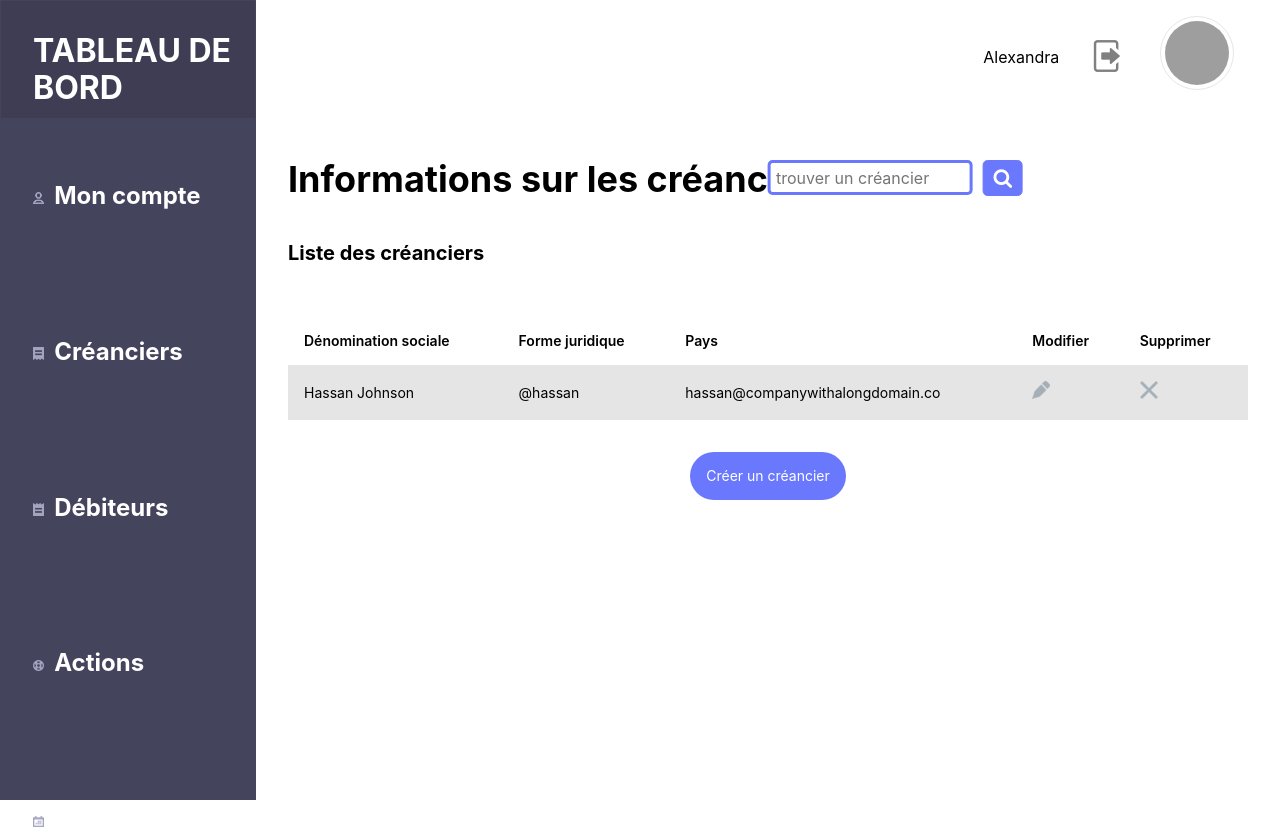
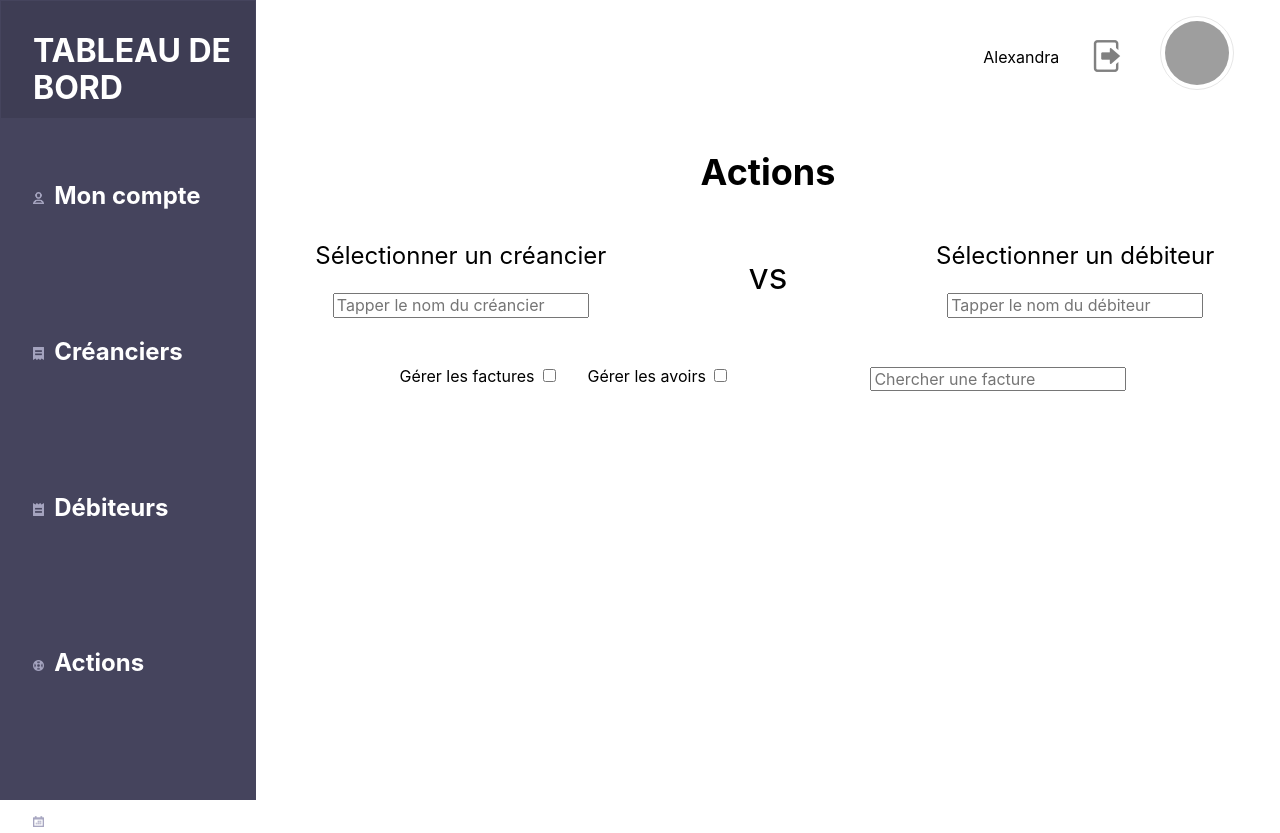
Before and after one commit to WildCodeSchool/paris-js-0918-groupe2-react, a React (Create React App) app: page /dashboard in a window 1280 px wide. Built offline with nearby package versions, Linux system fonts and the light colour scheme; grey boxes are pictures that could not be loaded.

Commit message:
Created the top of the actions page

```diff
--- a/src/components/actions.js
+++ b/src/components/actions.js
@@ -1,11 +1,56 @@
 import React, { Component } from "react";
+import "./actions.css";
 
 class Actions extends Component {
   state = {};
   render() {
     return (
-      <div>
-        <p className="fl w-100">pouet</p>
+      <div className="fl w-100">
+        <div className="fl w-100 tc">
+          <h1 className="f2">Actions</h1>
+        </div>
+        <div className="fl w-100 tc">
+          <div className="fl w-40">
+            <p className="f3">Sélectionner un créancier</p>
+            <form action="creancier">
+              <input
+                type="text"
+                name="creancierlookup"
+                placeholder="Tapper le nom du créancier"
+              />
+            </form>
+          </div>
+          <div className="fl w-20 ">
+            <p className="f2 lh-title">vs</p>
+          </div>
+          <div className="fl w-40">
+            <p className="f3">Sélectionner un débiteur</p>
+            <form action="debiteur">
+              <input
+                type="text"
+                name="debiteurlookup"
+                placeholder="Tapper le nom du débiteur"
+              />
+            </form>
+          </div>
+        </div>
+        <div className="fl w-100 pt4">
+          <div className="fl w-60 tc">
+            <span className="pr2">Gérer les factures</span>
+            <input type="checkbox" name="factures" value="factures" />
+            <span className="pr2 pl4">Gérer les avoirs</span>
+            <input type="checkbox" name="avoirs" value="avoirs" />
+          </div>
+          <div className="fl w-40">
+            <form action="facture">
+              <input
+                type="text"
+                name="facturelookup"
+                placeholder="Chercher une facture"
+              />
+            </form>
+          </div>
+        </div>
       </div>
     );
   }
--- a/src/components/dashboard.js
+++ b/src/components/dashboard.js
@@ -1,5 +1,6 @@
 import React, { Component } from "react";
 import Creanciers from "./creanciers";
+import Actions from "./actions";
 import Header from "./Header";
 import Nav from "./Nav";
 
@@ -13,7 +14,8 @@ class dashboard extends Component {
         </div>
         <div className="fl w-80">
           <Header />
-          <Creanciers />
+          {/* <Creanciers /> */}
+          <Actions />
         </div>
         {/* <Debiteurs /> */}
         {/* <Formulairecreancier /> */}
```
Also changed, not shown: src/components/actions.css (added).
